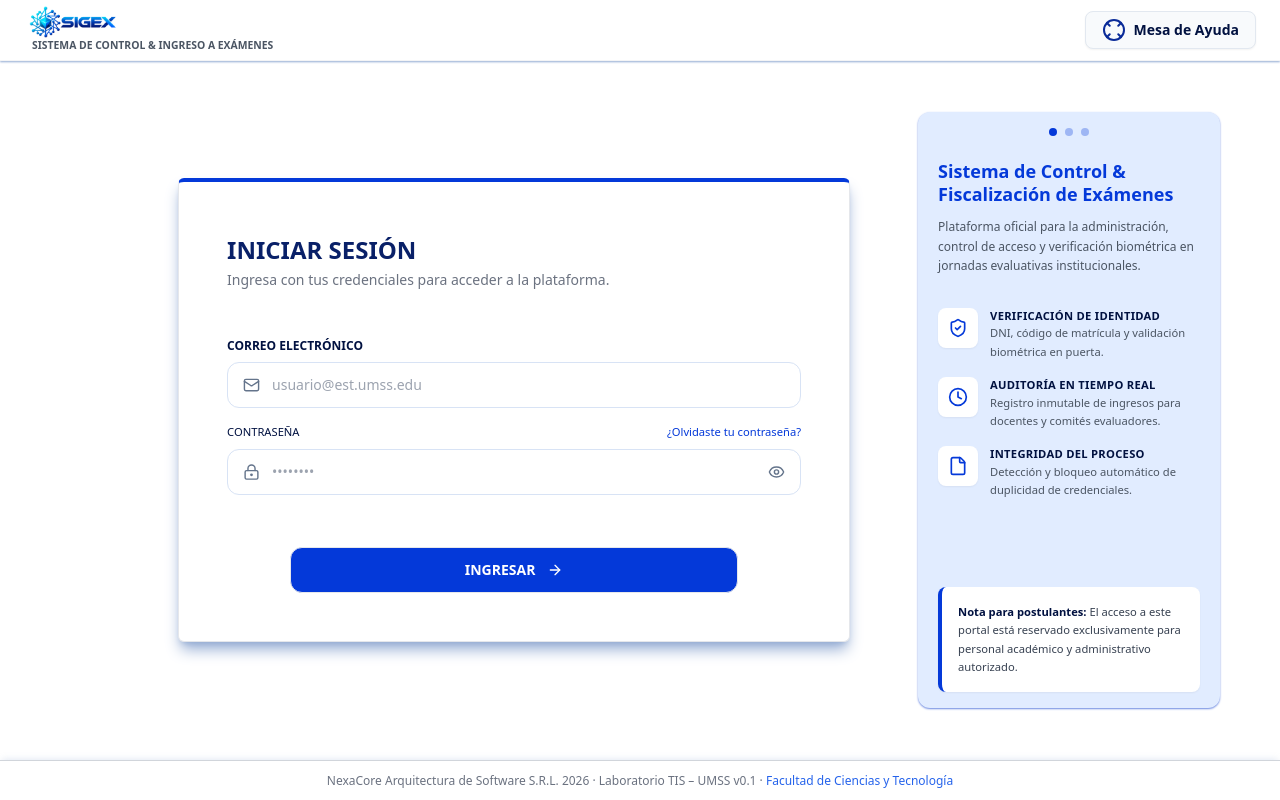
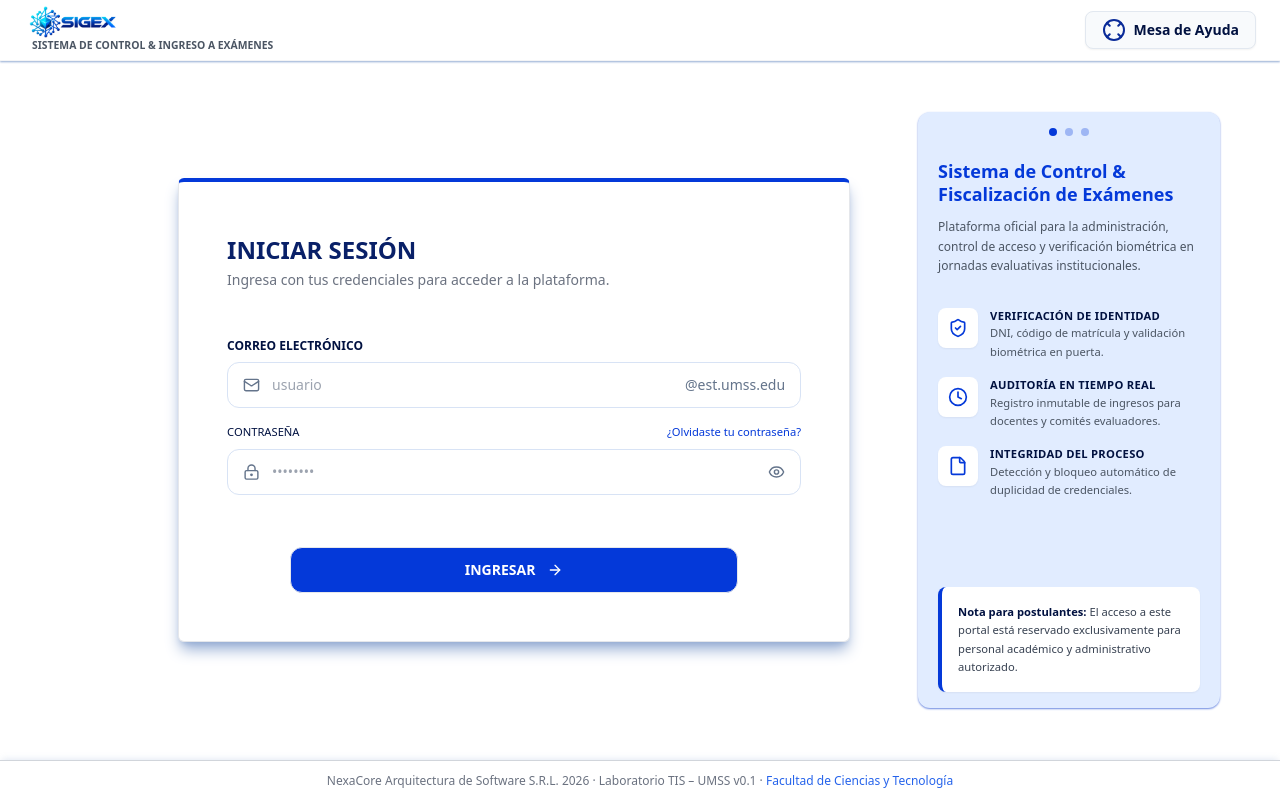
Before and after one commit to Rodrigo110620/nexacore-sigex, a React (Vite) app in the folder frontend/: page /login in a window 1280 px wide. Built offline with nearby package versions, Linux system fonts and the light colour scheme; no server answers.

Commit message:
feat(auth): autocompletar dominio @est.umss.edu en el login

```diff
--- /dev/null
+++ b/frontend/src/components/auth/LoginEmailField.tsx
@@ -0,0 +1,59 @@
+import { CircleAlert, Mail } from 'lucide-react';
+import { ALLOWED_EMAIL_DOMAIN, FIELD_LIMITS } from '../../utils/validators';
+
+interface LoginEmailFieldProps {
+  value: string;
+  error: string;
+  onChange: (value: string) => void;
+  onBlur: () => void;
+}
+
+const DOMAIN_HINT_ID = 'login-email-domain';
+
+/**
+ * Campo de correo del login. Si el usuario no escribe '@', muestra el dominio
+ * institucional fijo a la derecha; el correo completo lo arma buildLoginEmail.
+ */
+export default function LoginEmailField({ value, error, onChange, onBlur }: LoginEmailFieldProps) {
+  const showDomain = !value.includes('@');
+
+  return (
+    <div className="flex flex-col gap-2">
+      <label htmlFor="login-email" className="text-xs font-semibold text-[#011140]">CORREO ELECTRÓNICO</label>
+      <div className="relative">
+        <Mail className="absolute left-4 top-1/2 -translate-y-1/2 text-[#64748B]" size={17} aria-hidden="true" />
+        <input
+          id="login-email"
+          type="text"
+          inputMode="email"
+          autoComplete="username"
+          autoCapitalize="none"
+          spellCheck={false}
+          value={value}
+          onChange={(e) => onChange(e.target.value)}
+          onBlur={onBlur}
+          placeholder="usuario"
+          maxLength={FIELD_LIMITS.email.max}
+          aria-invalid={Boolean(error)}
+          aria-describedby={showDomain ? DOMAIN_HINT_ID : undefined}
+          className={`w-full rounded-xl border border-[#CBD5E1] py-3 pl-11 ${showDomain ? 'pr-32' : 'pr-3'} text-sm focus:outline-none focus:ring-1 transition-colors ${
+            error
+              ? 'border-[#FECACA] bg-[#FEF2F2] focus:ring-[#FECACA]'
+              : 'border-[#D8E3F5] focus:ring-[#E1ECFF]'
+          }`} />
+        {showDomain && (
+          <span
+            id={DOMAIN_HINT_ID}
+            className="pointer-events-none absolute right-4 top-1/2 -translate-y-1/2 text-sm text-[#64748B]">
+            @{ALLOWED_EMAIL_DOMAIN}
+          </span>
+        )}
+      </div>
+      {error && (
+        <p className="text-[#B91C1C] text-[0.70rem] flex items-center gap-1">
+          <CircleAlert size={12} /> {error}
+        </p>
+      )}
+    </div>
+  );
+}
--- a/frontend/src/pages/Login/Login_Sesion.tsx
+++ b/frontend/src/pages/Login/Login_Sesion.tsx
@@ -1,9 +1,10 @@
-import { ArrowRight, CircleAlert, Eye, EyeOff, LockKeyhole, Mail } from 'lucide-react';
-import { validateEmailFormat, FIELD_LIMITS } from '../../utils/validators';
+import { ArrowRight, CircleAlert, Eye, EyeOff, LockKeyhole } from 'lucide-react';
+import { validateEmailFormat, buildLoginEmail } from '../../utils/validators';
 import { useState } from 'react';
 import { Link, useNavigate } from 'react-router-dom';
 import { loginUser } from '../../services/authService';
 import { useAuth } from '../../context/AuthContext';
+import LoginEmailField from '../../components/auth/LoginEmailField';
 
 export default function Login__Sesion() {
 
@@ -26,7 +27,7 @@ export default function Login__Sesion() {
 
     const handleEmailBlur = () => {
         if (email.trim()) {
-            setEmailError(validateEmailFormat(email));
+            setEmailError(validateEmailFormat(buildLoginEmail(email)));
         }
     };
 
@@ -47,7 +48,7 @@ export default function Login__Sesion() {
             return;
         }
 
-        const emailErr = validateEmailFormat(email);
+        const emailErr = validateEmailFormat(buildLoginEmail(email));
         const passwordErr = validatePassword(password);
         setEmailError(emailErr);
         setPasswordError(passwordErr);
@@ -56,7 +57,7 @@ export default function Login__Sesion() {
 
         setLoading(true);
         try {
-            const data = await loginUser({ email, password });
+            const data = await loginUser({ email: buildLoginEmail(email), password });
             login(data.token, data.nombre, data.roles);
             navigate('/dashboard', { replace: true });
         } catch (err: unknown) {
@@ -81,33 +82,15 @@ export default function Login__Sesion() {
             </div>
 
             <div className="flex flex-col gap-4">
-                <div className="flex flex-col gap-2">
-                    <label className="text-xs font-semibold text-[#011140]">CORREO ELECTRÓNICO</label>
-                    <div className="relative">
-                        <Mail className="absolute left-4 top-1/2 -translate-y-1/2 text-[#64748B]" size={17} aria-hidden="true" />
-                        <input
-                            type="email"
-                            value={email}
-                            onChange={(e) => {
-                                setEmail(e.target.value);
-                                if (emailError) setEmailError('');
-                                if (generalError) setGeneralError('');
-                            }}
-                            onBlur={handleEmailBlur}
-                            placeholder="usuario@est.umss.edu"
-                            maxLength={FIELD_LIMITS.email.max}
-                            className={`w-full rounded-xl border border-[#CBD5E1] py-3 pl-11 pr-3 text-sm focus:outline-none focus:ring-1 transition-colors ${
-                                emailError
-                                    ? 'border-[#FECACA] bg-[#FEF2F2] focus:ring-[#FECACA]'
-                                    : 'border-[#D8E3F5] focus:ring-[#E1ECFF]'
-                            }`} />
-                    </div>
-                    {emailError && (
-                        <p className="text-[#B91C1C] text-[0.70rem] flex items-center gap-1">
-                            <CircleAlert size={12} /> {emailError}
-                        </p>
-                    )}
-                </div>
+                <LoginEmailField
+                    value={email}
+                    error={emailError}
+                    onChange={(value) => {
+                        setEmail(value);
+                        if (emailError) setEmailError('');
+                        if (generalError) setGeneralError('');
+                    }}
+                    onBlur={handleEmailBlur} />
 
                 <div className="flex flex-col gap-2">
                     <div className="flex justify-between items-center font-medium text-[0.70rem]">
--- a/frontend/src/utils/validators.ts
+++ b/frontend/src/utils/validators.ts
@@ -83,6 +83,17 @@ export const validateEmail = (value: string): string => {
   return ''
 }
 
+/**
+ * Arma el correo del login a partir de lo que escribe el usuario.
+ * Sin '@' se completa con el dominio institucional; con '@' se respeta
+ * tal cual (la cuenta admin usa otro dominio).
+ */
+export const buildLoginEmail = (value: string): string => {
+  const trimmed = value.trim()
+  if (!trimmed || trimmed.includes('@')) return trimmed
+  return `${trimmed}@${ALLOWED_EMAIL_DOMAIN}`
+}
+
 /** Formato de correo genérico (login de cuentas ya existentes). */
 export const validateEmailFormat = (value: string): string => {
   const trimmed = value.trim()
```
Also changed, not shown: 1 other file (tests, documents, lock files or other folders).
